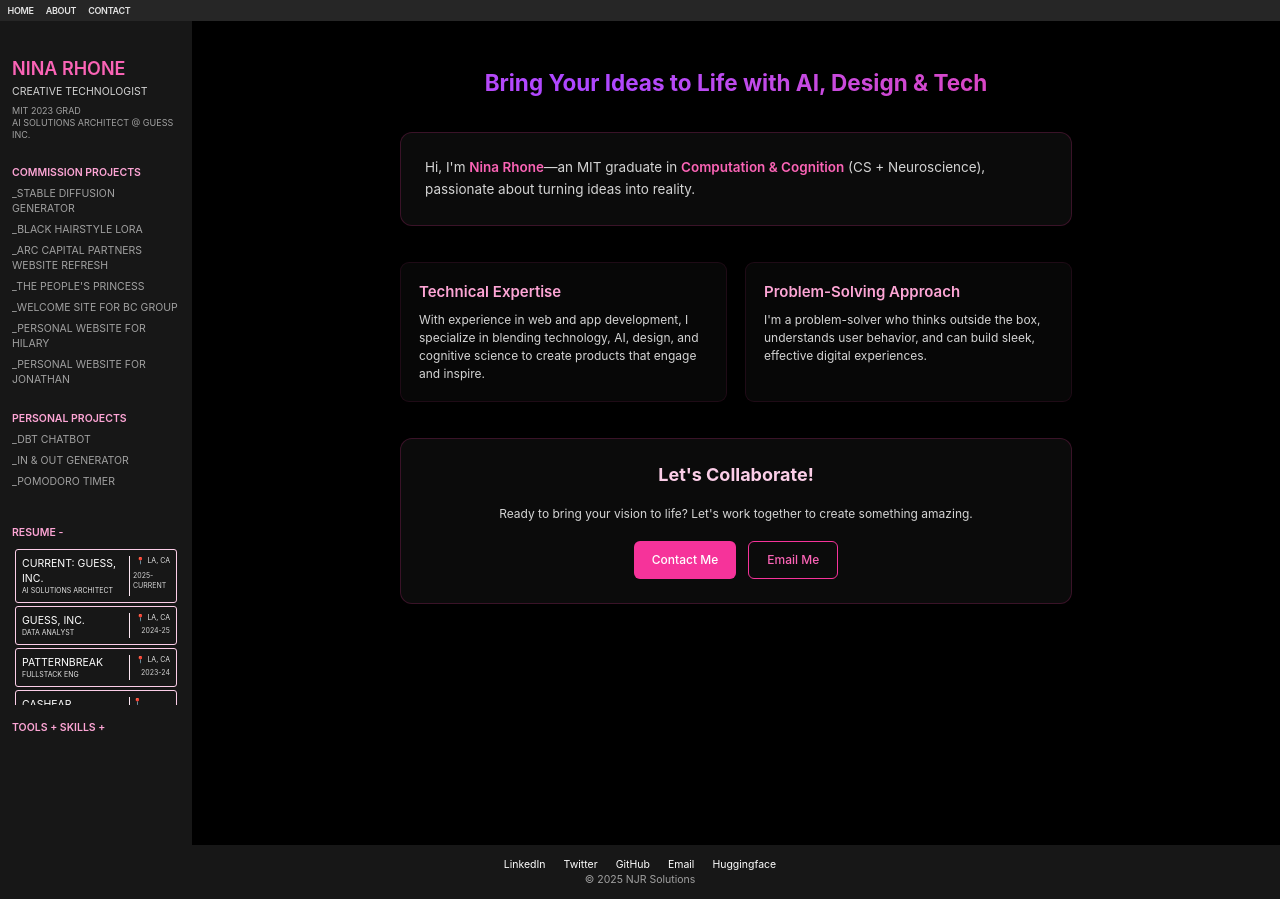
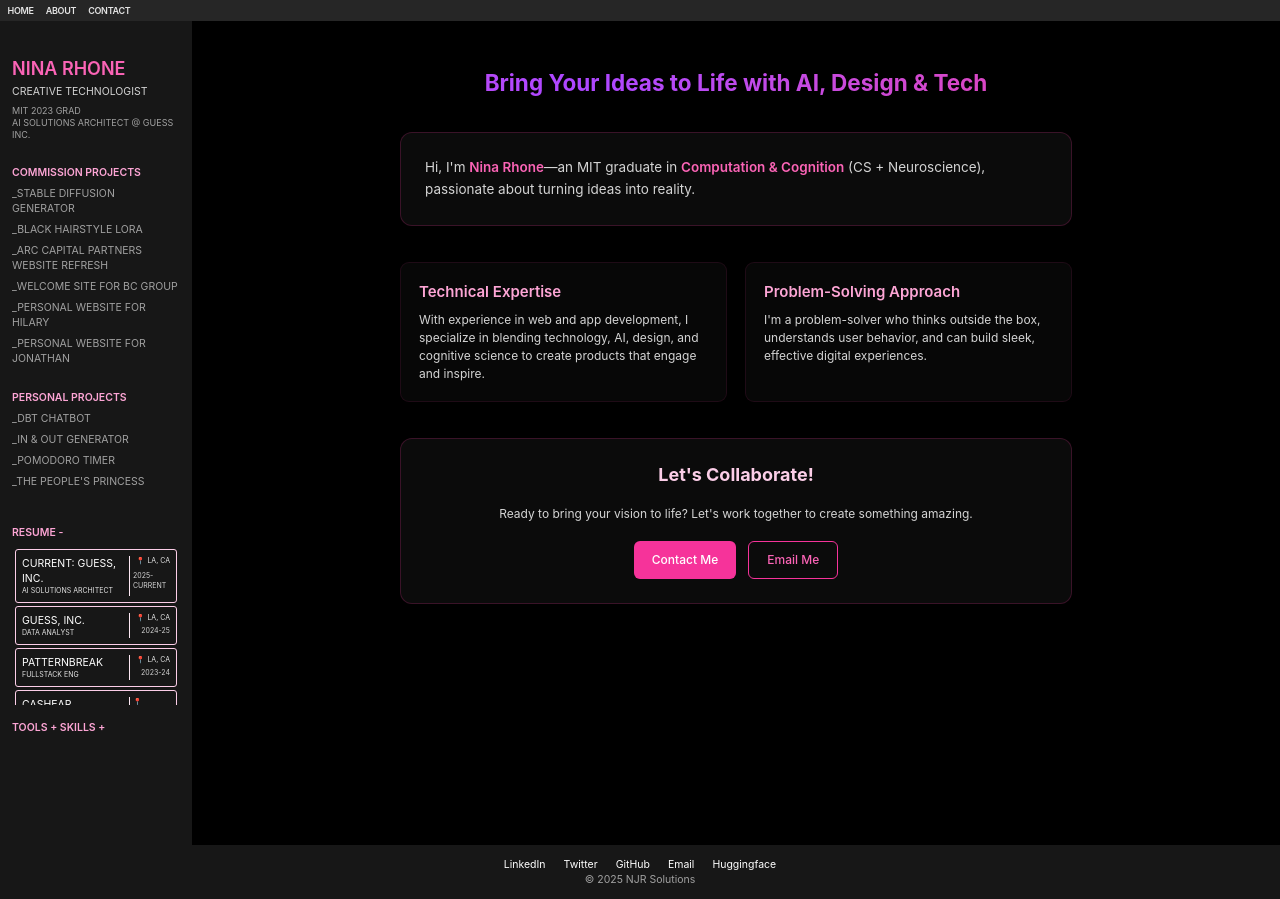
Before and after one commit to ninar12/portfolio, a Next.js app: page /about in a window 1280 px wide. Built offline with nearby package versions, Linux system fonts and the light colour scheme.

Commit message:
changes to layout

```diff
--- a/app/layout.tsx
+++ b/app/layout.tsx
@@ -21,10 +21,6 @@ const work = [
     name: "ARC CAPITAL PARTNERS WEBSITE REFRESH",
     link: "/arc-capital-partners",
   },
-  {
-    name: "THE PEOPLE'S PRINCESS",
-    link: "/the-peoples-princess",
-  },
   { name: "WELCOME SITE FOR BC GROUP", link: "/bc" },
   { name: "PERSONAL WEBSITE FOR HILARY", link: "/hilary" },
   { name: "PERSONAL WEBSITE FOR JONATHAN", link: "/jonathan" },
@@ -34,6 +30,10 @@ const personal = [
   { name: "DBT CHATBOT", link: "/dbt-chatbot" },
   { name: "IN & OUT GENERATOR", link: "/in-out" },
   { name: "POMODORO TIMER", link: "/pomodoro" },
+  {
+    name: "THE PEOPLE'S PRINCESS",
+    link: "/the-peoples-princess",
+  },
 ]
 
 export default function RootLayout({
```
